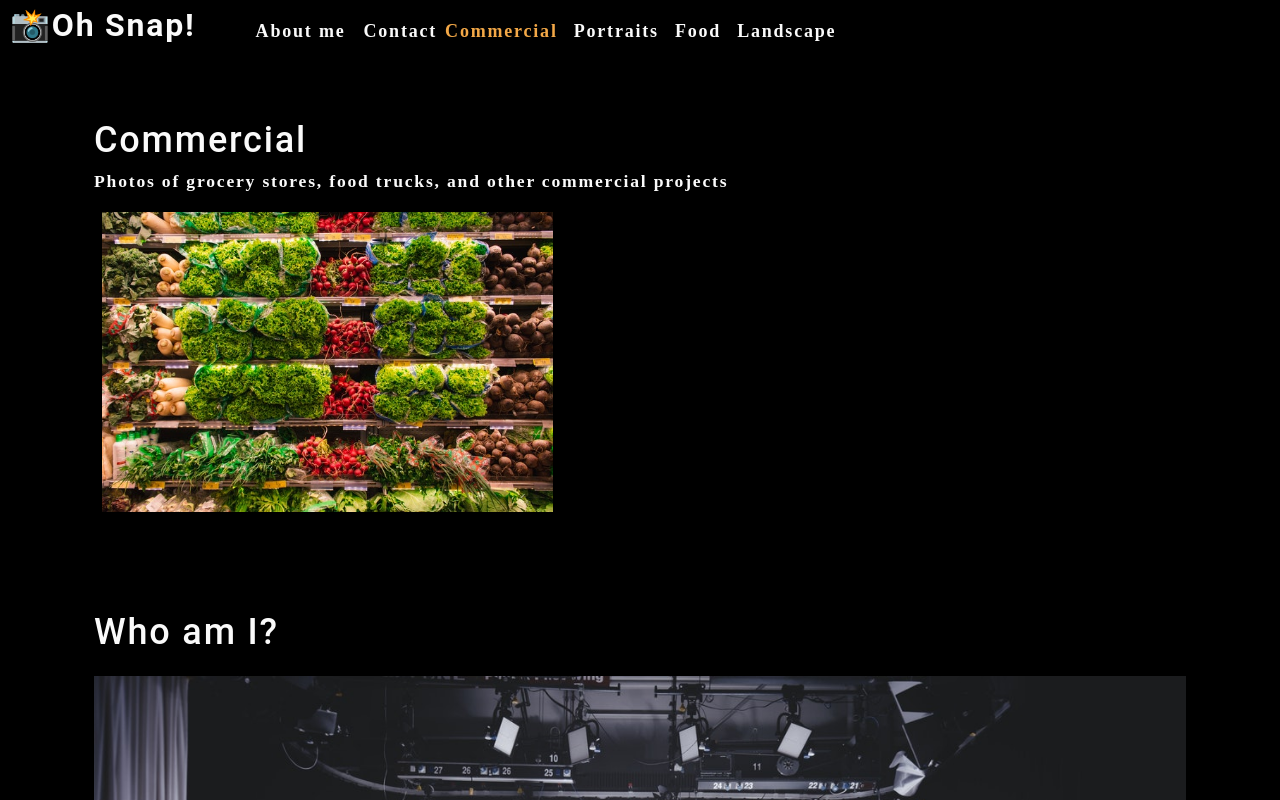
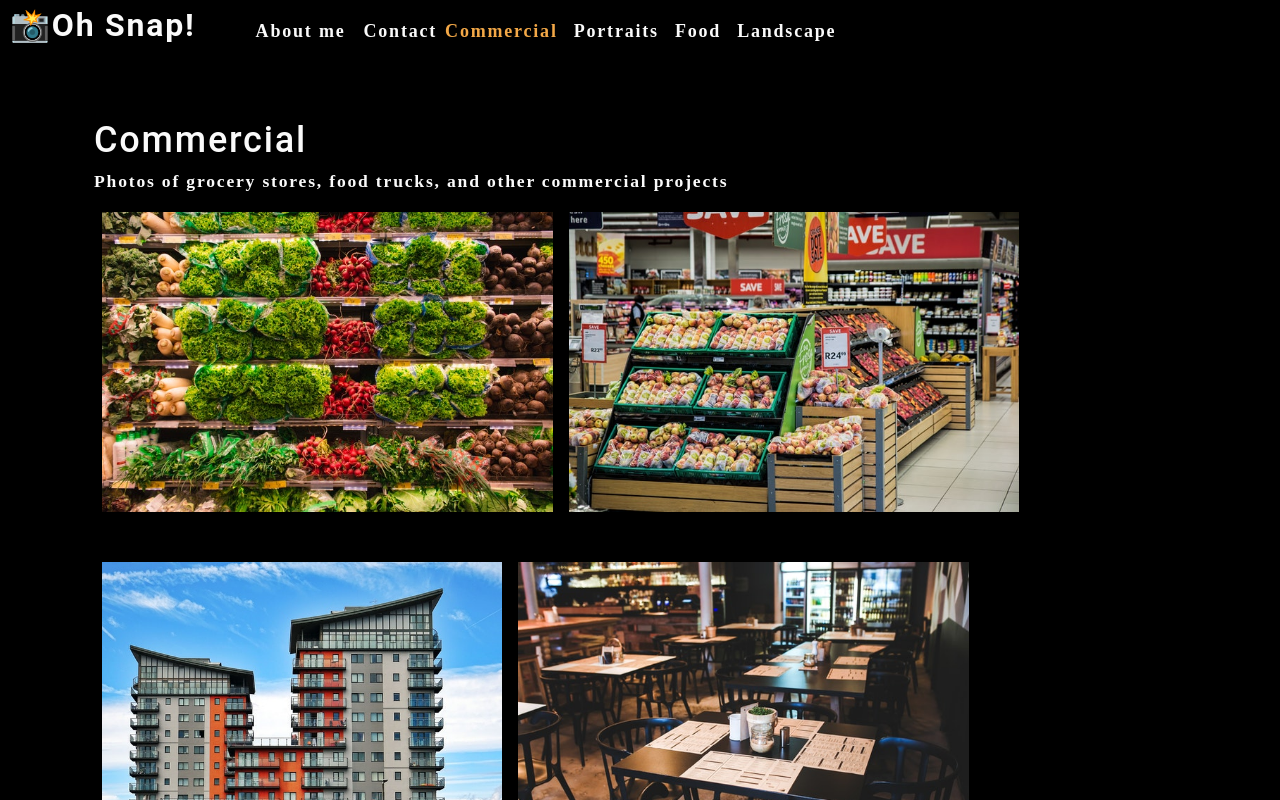
Before and after one commit to CaseyDeriso/photo-port, a React (Create React App) app: page / in a window 1280 px wide. Shown: the top 800 px of the page. Built offline with nearby package versions, Linux system fonts and the light colour scheme.

Commit message:
conditionally rendered photos in PhotoList with useState, and array.filer()/.map()

```diff
--- a/src/App.js
+++ b/src/App.js
@@ -29,7 +29,9 @@ function App() {
       ></Nav>
       <main>
         <div>
-          <Gallery></Gallery>
+          <Gallery
+            currentCategory={currentCategory}
+          ></Gallery>
           <About></About>
         </div>
       </main>
--- a/src/components/Gallery/index.js
+++ b/src/components/Gallery/index.js
@@ -1,20 +1,15 @@
 import React from "react";
 import { capitalizeFirstLetter } from "../../utils/helpers"
-import photo from "../../assets/small/commercial/0.jpg"
+import PhotoList from "../PhotoList"
 
-function Gallery() {
-  const currentCategory = {
-    name: "commercial",
-    description:
-      "Photos of grocery stores, food trucks, and other commercial projects",
-  };
+function Gallery({ currentCategory }) {
+  const { name, description } = currentCategory;
+
   return (
     <section>
-      <h1>{capitalizeFirstLetter(currentCategory.name)}</h1>
-      <p>{currentCategory.description}</p>
-      <div>
-        <img src={photo} alt="Commercial Example" className="img-thumbnail mx-1" />
-      </div>
+      <h1>{capitalizeFirstLetter(name)}</h1>
+      <p>{description}</p>
+      <PhotoList category={name}></PhotoList>
     </section>
   );
 }
--- /dev/null
+++ b/src/components/PhotoList/index.js
@@ -0,0 +1,140 @@
+import React, { useState } from "react";
+// import Modal from "../Modal"
+
+function PhotoList({ category }) {
+  const [photos] = useState([
+    {
+      name: "Grocery aisle",
+      category: "commercial",
+      description:
+        "Lorem ipsum dolor sit amet, consectetur adipiscing elit. Nunc ultricie",
+    },
+    {
+      name: "Grocery booth",
+      category: "commercial",
+      description:
+        "Lorem ipsum dolor sit amet, consectetur adipiscing elit. Nunc ultricie",
+    },
+    {
+      name: "Building exterior",
+      category: "commercial",
+      description:
+        "Lorem ipsum dolor sit amet, consectetur adipiscing elit. Nunc ultricie",
+    },
+    {
+      name: "Restaurant table",
+      category: "commercial",
+      description:
+        "Lorem ipsum dolor sit amet, consectetur adipiscing elit. Nunc ultricie",
+    },
+    {
+      name: "Cafe interior",
+      category: "commercial",
+      description:
+        "Lorem ipsum dolor sit amet, consectetur adipiscing elit. Nunc ultricie",
+    },
+    {
+      name: "Cat green eyes",
+      category: "portraits",
+      description:
+        "Lorem ipsum dolor sit amet, consectetur adipiscing elit. Nunc ultricie",
+    },
+    {
+      name: "Green parrot",
+      category: "portraits",
+      description:
+        "Lorem ipsum dolor sit amet, consectetur adipiscing elit. Nunc ultricie",
+    },
+    {
+      name: "Yellow macaw",
+      category: "portraits",
+      description:
+        "Lorem ipsum dolor sit amet, consectetur adipiscing elit. Nunc ultricie",
+    },
+    {
+      name: "Pug smile",
+      category: "portraits",
+      description:
+        "Lorem ipsum dolor sit amet, consectetur adipiscing elit. Nunc ultricie",
+    },
+    {
+      name: "Pancakes",
+      category: "food",
+      description:
+        "Lorem ipsum dolor sit amet, consectetur adipiscing elit. Nunc ultricie",
+    },
+    {
+      name: "Burrito",
+      category: "food",
+      description:
+        "Lorem ipsum dolor sit amet, consectetur adipiscing elit. Nunc ultricie",
+    },
+    {
+      name: "Scallop pasta",
+      category: "food",
+      description:
+        "Lorem ipsum dolor sit amet, consectetur adipiscing elit. Nunc ultricie",
+    },
+    {
+      name: "Burger",
+      category: "food",
+      description:
+        "Lorem ipsum dolor sit amet, consectetur adipiscing elit. Nunc ultricie",
+    },
+    {
+      name: "Fruit bowl",
+      category: "food",
+      description:
+        "Lorem ipsum dolor sit amet, consectetur adipiscing elit. Nunc ultricie",
+    },
+    {
+      name: "Green river",
+      category: "landscape",
+      description:
+        "Lorem ipsum dolor sit amet, consectetur adipiscing elit. Nunc ultricie",
+    },
+    {
+      name: "Docks",
+      category: "landscape",
+      description:
+        "Lorem ipsum dolor sit amet, consectetur adipiscing elit. Nunc ultricie",
+    },
+    {
+      name: "Panoramic village by sea",
+      category: "landscape",
+      description:
+        "Lorem ipsum dolor sit amet, consectetur adipiscing elit. Nunc ultricie",
+    },
+    {
+      name: "Domestic landscape",
+      category: "landscape",
+      description:
+        "Lorem ipsum dolor sit amet, consectetur adipiscing elit. Nunc ultricie",
+    },
+    {
+      name: "Park bench",
+      category: "landscape",
+      description:
+        "Lorem ipsum dolor sit amet, consectetur adipiscing elit. Nunc ultricie",
+    },
+  ]);
+
+  const currentPhotos = photos.filter((photo) => photo.category === category);
+
+  return (
+    <div>
+      <div className="flex-row">
+        {currentPhotos.map((image, i) => (
+          <img
+            src={require(`../../assets/small/${category}/${i}.jpg`).default}
+            alt={image.name}
+            className="img-thumbnail mx-1"
+            key={image.name}
+          />
+        ))}
+      </div>
+    </div>
+  );
+}
+
+export default PhotoList;
```
